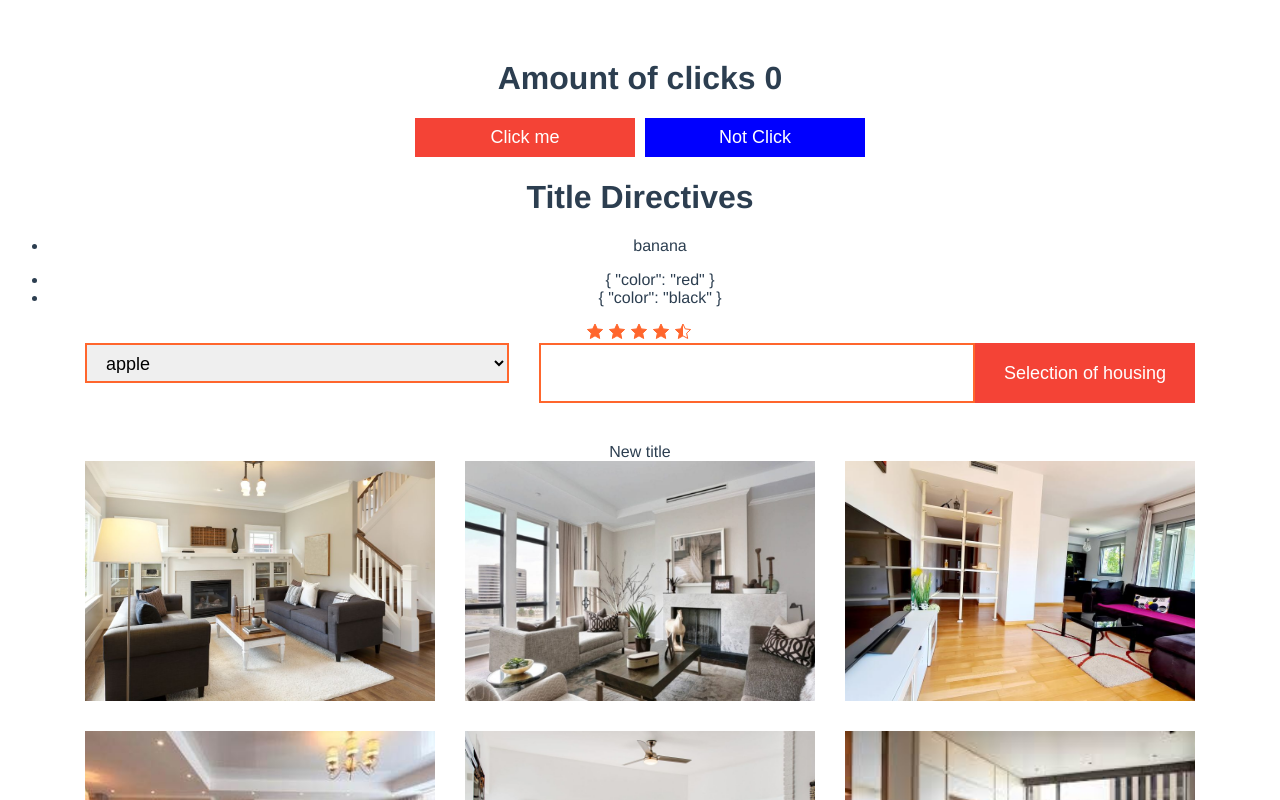
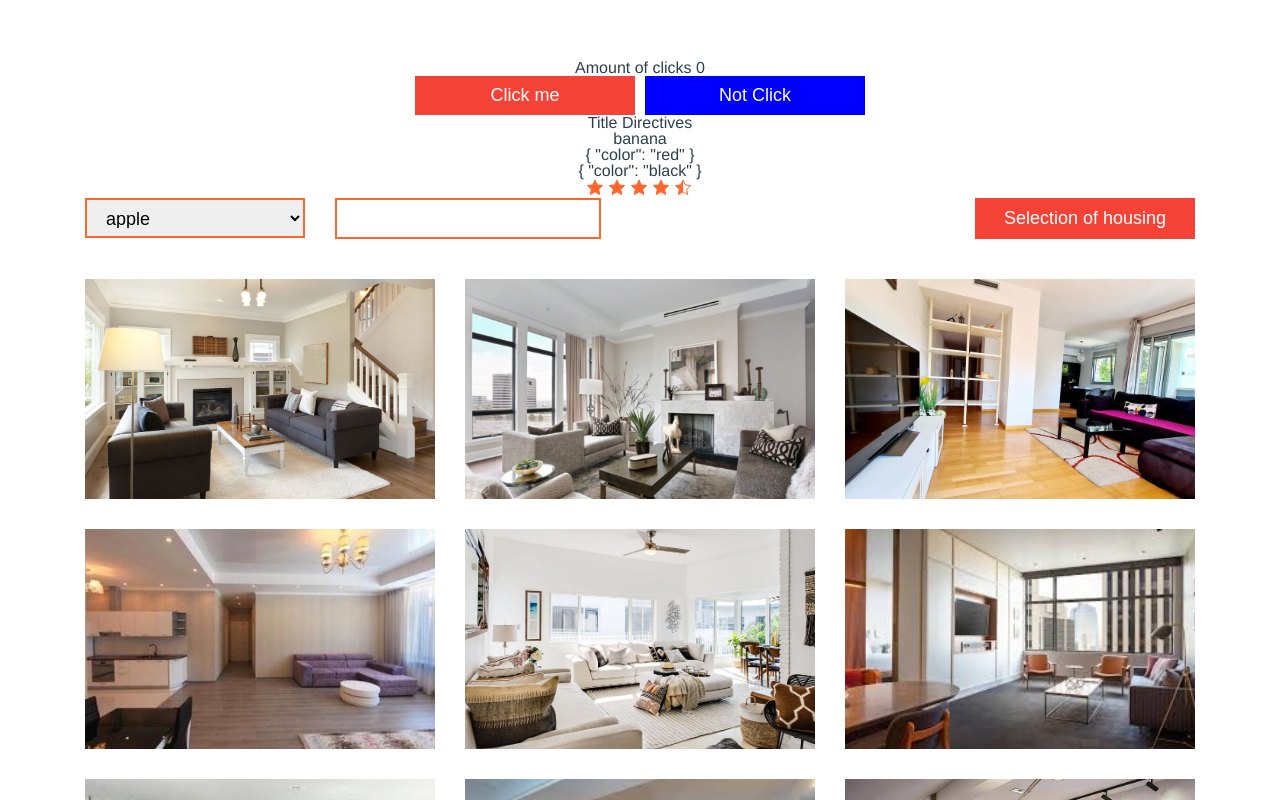
Before and after one commit to Taras-Roboteckyi/Vue-CLI_first-app, a Vue app: page / in a window 1280 px wide. Shown: the top 800 px of the page. Built offline with nearby package versions, Linux system fonts and the light colour scheme.

Commit message:
add form methods and subscribe on app

```diff
--- a/src/App.vue
+++ b/src/App.vue
@@ -7,12 +7,12 @@
     <StarRating :rating="4.5" />
 
     <Container>
-      <ApartmentFilterForm class="apartments-filter" />
+      <ApartmentFilterForm class="apartments-filter" @submit="logger" />
     </Container>
 
     <ApartmentsList :items="apartments">
 
-      <template v-slot:title>New title</template>
+
       <template v-slot:apartment="{ apartment }">
 
         <ApartmentsItem :key="apartment.id" :descr="apartment.descr" :rating="apartment.rating" :price="apartment.price"
@@ -52,6 +52,9 @@ export default {
     },
     handleItemClick() {
       console.log("handle Click")
+    },
+    logger(value) {
+      console.log("form value", value)
     }
   }
 };
@@ -68,14 +71,7 @@ export default {
 
 }
 
-* {
-  box-sizing: border-box;
 
-  /* &::before,
-  &::after {
-    box-sizing: inherit;
-  } */
-}
 
 .apartments-filter {
   margin-bottom: 40px;
--- a/src/components/apartment/ApartmentFilterForm.vue
+++ b/src/components/apartment/ApartmentFilterForm.vue
@@ -1,8 +1,8 @@
 <template>
-    <form class="form">
-        <CustomSelect :items="['apple', 'kiwi', 'banana']" class="form-select" />
+    <form class="form" @submit.prevent="handleSubmit">
+        <CustomSelect :items="['apple', 'kiwi', 'banana']" class="form__select" />
         <CustomInput />
-        <SubmitButton class="form-submit">Selection of housing</SubmitButton>
+        <SubmitButton class="form__submit" type="submit">Selection of housing</SubmitButton>
     </form>
 </template>
 
@@ -12,7 +12,12 @@ import CustomSelect from '../shared/CustomSelect.vue';
 import SubmitButton from '../shared/Button.vue'
 
 export default {
-    components: { CustomSelect, CustomInput, SubmitButton }
+    components: { CustomSelect, CustomInput, SubmitButton },
+    methods: {
+        handleSubmit() {
+            this.$emit('submit', 'submit from')
+        }
+    }
 
 }
 </script>
@@ -21,11 +26,11 @@ export default {
 .form {
     display: flex;
 
-    &-select {
+    &__select {
         margin-right: 30px;
     }
 
-    &-submit {
+    &__submit {
         margin-left: auto;
     }
 }
--- a/src/components/shared/CustomInput.vue
+++ b/src/components/shared/CustomInput.vue
@@ -22,7 +22,7 @@ export default {
 .custom-input {
     min-height: 40px;
     min-width: 220px;
-    width: 100%;
+    /* width: 100%; */
     border: 2px solid $main-color;
     font-size: 18px;
     outline: none;
--- a/src/components/shared/CustomSelect.vue
+++ b/src/components/shared/CustomSelect.vue
@@ -39,7 +39,7 @@ export default {
 .custom-select {
     height: 40px;
     min-width: 220px;
-    width: 100%;
+    /*  width: 100%; */
 
     border: 2px solid $main-color;
     font-size: 18px;
```
Also changed, not shown: src/main.js (+6 -5 lines).
